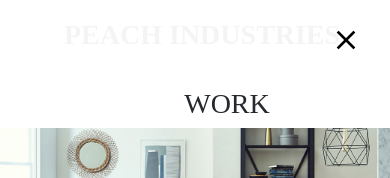
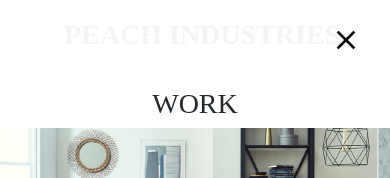
Before and after one commit to big-peach629/big.peach, a plain HTML site: page index.html in a window 390 px wide. Both pictures are taken after a click on the element "menu". Shown: the top 178 px of the page. Drawn offline with Linux system fonts and the light colour scheme.

Commit message:
Add files via upload

```diff
--- a/css/style.css
+++ b/css/style.css
@@ -261,6 +261,10 @@ header a {
     background: #f2f2f2;
   }
 
+  .overlay a {
+    margin: 0;
+  }
+
 
   .hero .container {
     display: flex;
```
